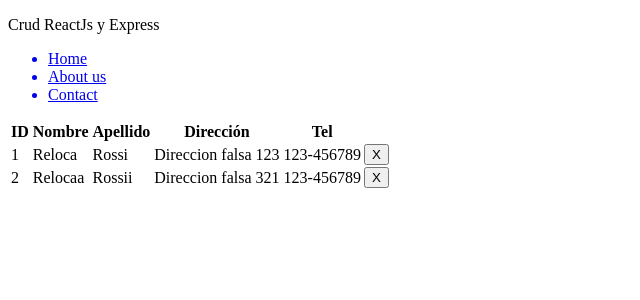
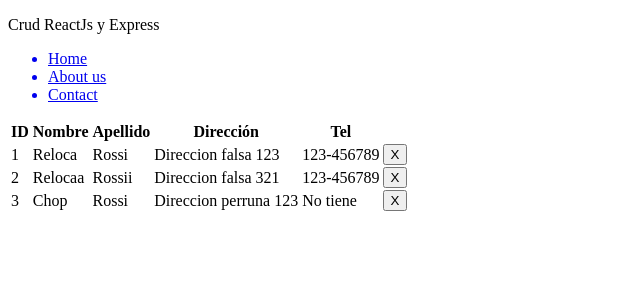
Before and after one commit to gongh95/crudreact, a React (Create React App) app: page / in a window 1280 px wide. Shown: the top 300 px of the page, without its empty margins (0-640 px from the left). Built offline with nearby package versions, Linux system fonts and the light colour scheme.

Commit message:
destructuring prop user en List

```diff
--- a/src/components/list/list.js
+++ b/src/components/list/list.js
@@ -1,4 +1,4 @@
-export default function List(props) {
+export default function List({ users }) {
     return (
     <section>
         <table>
@@ -12,7 +12,7 @@ export default function List(props) {
                 </tr>
             </thead>
             <tbody>
-                {props.users.map((user) => {
+                {users.map(user => {
                     return (
                     <tr key={`${user.id}_${user.nombre}`}>{/* ID + Nombre para key*/}
                         <td>{user.id}</td>
--- a/src/users.js
+++ b/src/users.js
@@ -12,6 +12,13 @@ const usuarios = [
       apellido: "Rossii",
       direccion: "Direccion falsa 321",
       telefono: "123-456789"
+    },
+    {
+      id: 3,
+      nombre: "Chop",
+      apellido: "Rossi",
+      direccion: "Direccion perruna 123",
+      telefono: "No tiene"
     }
     ];
 
```
